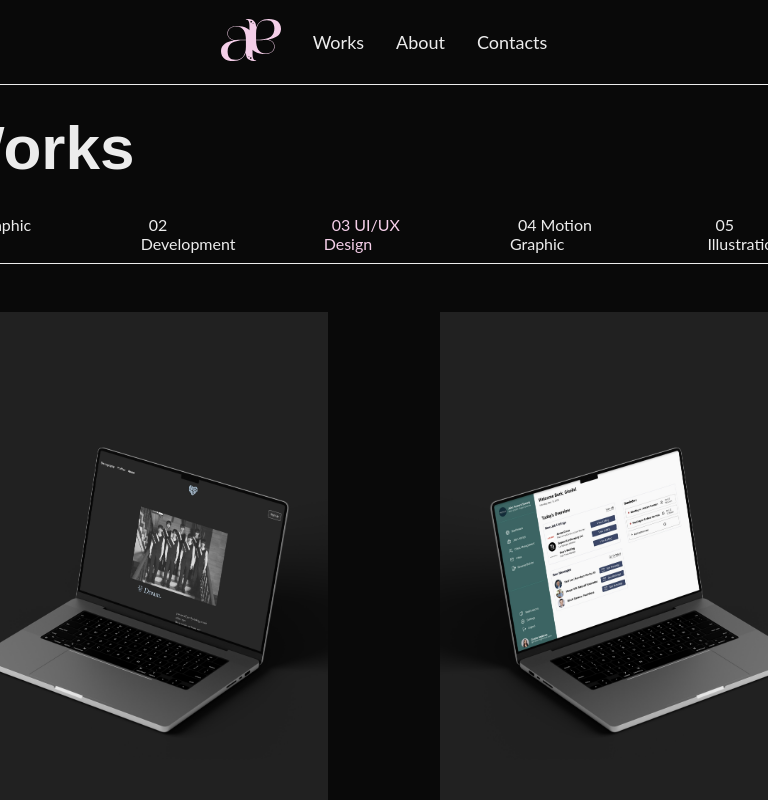
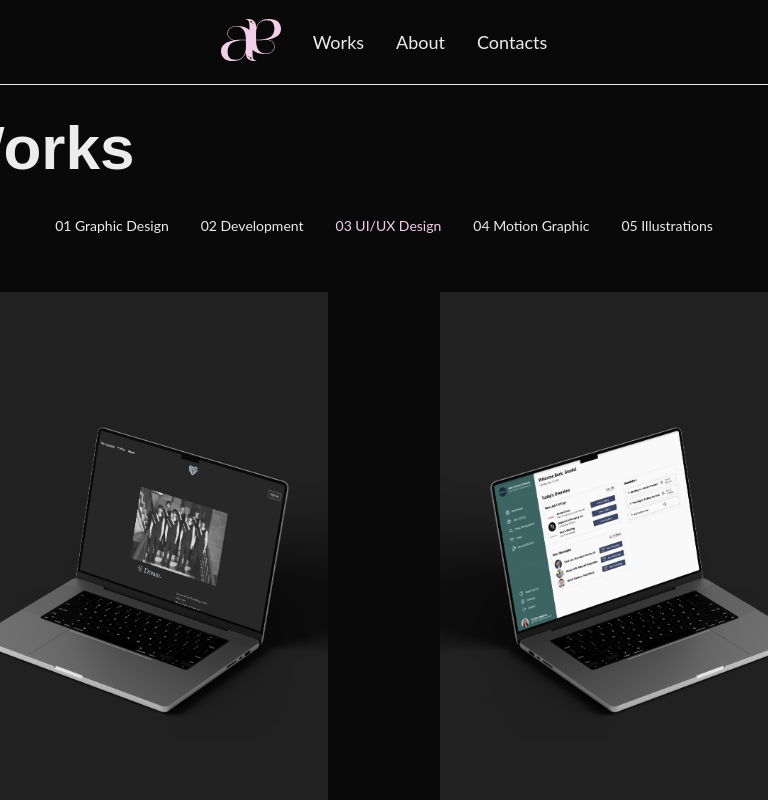
Before and after one commit to arabella-a/arabella-alegria, a Next.js app: page /pages/UIUX in a window 768 px wide. Shown: the top 800 px of the page. Built offline with nearby package versions, Linux system fonts and the light colour scheme.

Commit message:
add filter responsiveness

```diff
--- a/src/app/components/Filter/Filter.module.css
+++ b/src/app/components/Filter/Filter.module.css
@@ -31,3 +31,19 @@
 .filterCategories a:hover, .filterCategories button:hover, .filterCategories .active {
     color: var(--mimi-pink);
 }
+
+@media (min-width: 481px) and (max-width: 768px) {
+    .filterCategories {
+        gap: 2rem;
+        justify-content: center;
+    }
+
+    .filterCategories a {
+        padding: 0;
+        font-size: 14px;
+    }
+
+    .Filter {
+        border-bottom: none;
+    }
+}
```
